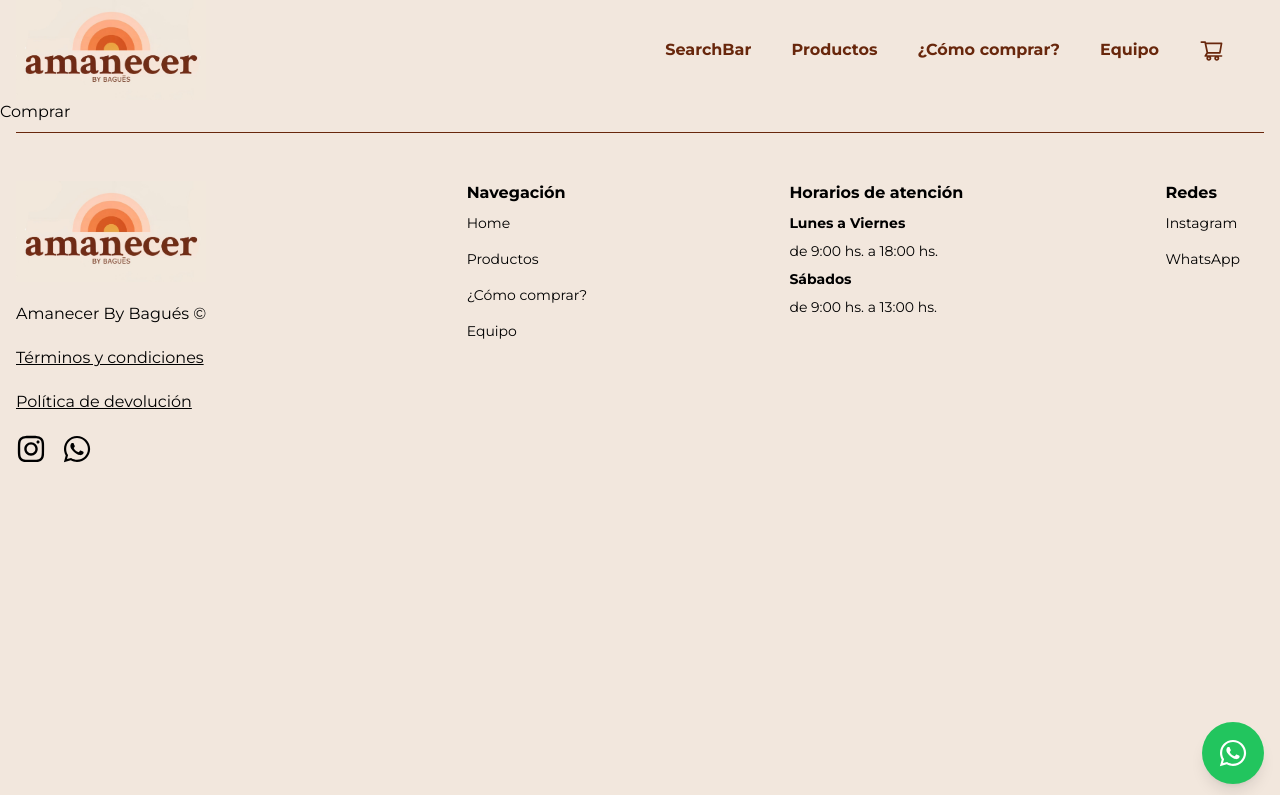
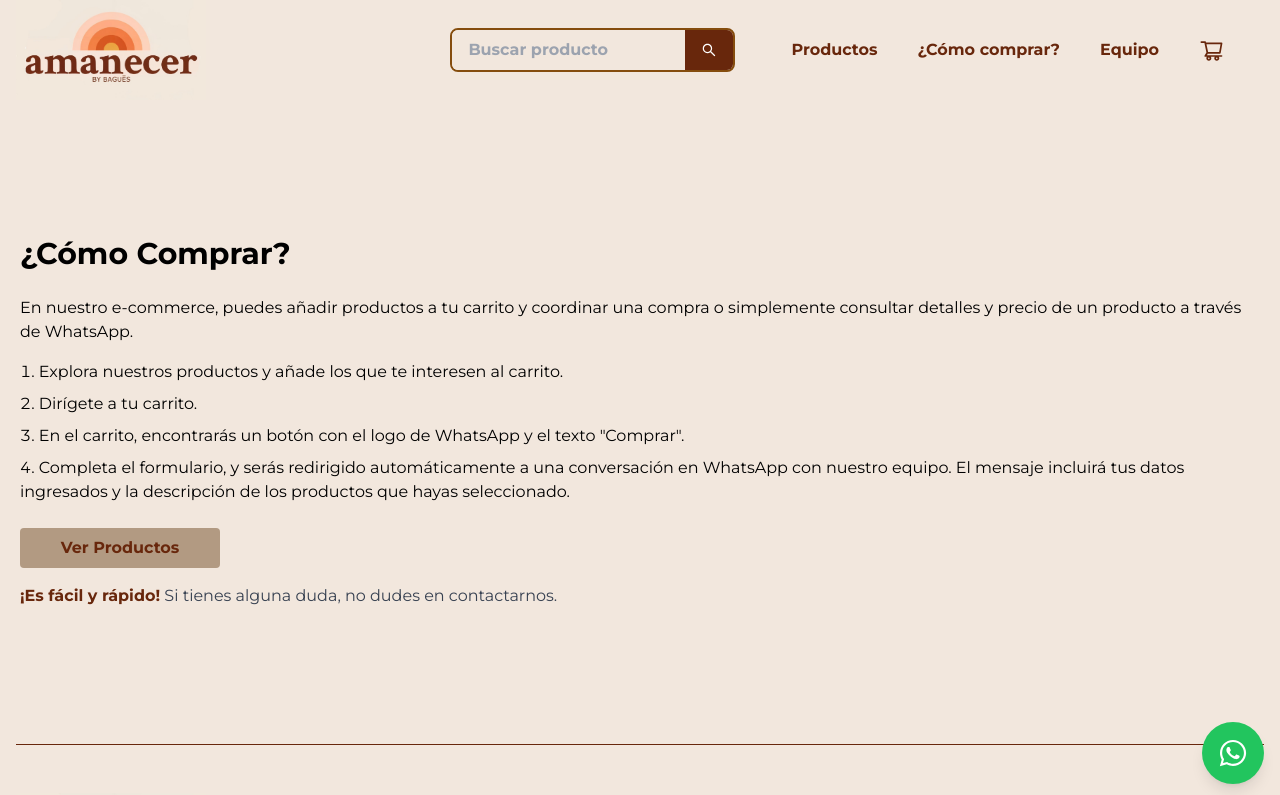
Before and after one commit to bautiliendo/amanecer-project, a React (Vite) app: page /comprar in a window 1280 px wide. Shown: the top 795 px of the page. Built offline with nearby package versions, Linux system fonts and the light colour scheme.

Commit message:
-Nuevas secciones -Cómo comprar ? -Empty Cart -Empty Search -Hero (retoque estilos) -SearchBar

```diff
--- a/src/components/Cart.tsx
+++ b/src/components/Cart.tsx
@@ -1,7 +1,7 @@
-import React from 'react'
+import { EmptyCart } from './EmptyCart'
 
 export const Cart = () => {
   return (
-    <div>Cart</div>
+    <EmptyCart />
   )
 }
--- a/src/components/Comprar.tsx
+++ b/src/components/Comprar.tsx
@@ -1,7 +1,30 @@
-import React from 'react'
+import { useNavigate } from "react-router-dom"
 
-export const Comprar = () => {
+export const Comprar: React.FC = () => {
+  const navigate = useNavigate()
   return (
-    <div>Comprar</div>
+    <div className="w-full py-32 px-4 ">
+      <div className='max-w-[1240px] mx-auto grid '>
+        <h2 className="md:text-3xl sm:text-2xl text-xl font-bold py-2">¿Cómo Comprar?</h2>
+        <p className="my-4">
+          En nuestro e-commerce, puedes añadir productos a tu carrito y coordinar una compra o simplemente consultar detalles y precio de un producto a través de WhatsApp.
+        </p>
+        <ol className="list-decimal list-inside">
+          <li className="mb-2">Explora nuestros productos y añade los que te interesen al carrito.</li>
+          <li className="mb-2">Dirígete a tu carrito.</li>
+          <li className="mb-2">
+            En el carrito, encontrarás un botón con el logo de WhatsApp y el texto "Comprar".
+          </li>
+          <li className="mb-2">
+            Completa el formulario, y serás redirigido automáticamente a una conversación en WhatsApp con nuestro equipo. El mensaje
+            incluirá tus datos ingresados y la descripción de los productos que hayas seleccionado.
+          </li>
+        </ol>
+        <button onClick={() => navigate('/products')} className="my-4 bg-[#B29A82] text-[#68270C] w-[200px] font-bold px-4 py-2 rounded ">Ver Productos</button>
+        <p className="text-gray-700">
+          <strong className='text-[#68270C]'>¡Es fácil y rápido!</strong> Si tienes alguna duda, no dudes en contactarnos.
+        </p>
+      </div>
+    </div>
   )
 }
--- /dev/null
+++ b/src/components/EmptyCart.tsx
@@ -0,0 +1,32 @@
+import { useNavigate } from "react-router-dom"
+
+export const EmptyCart = () => {
+    const navigate = useNavigate();
+
+    return (
+        <div className="w-full py-32 px-4 ">
+            <div className='max-w-[1240px] mx-auto grid '>
+                <h2 className="md:text-3xl sm:text-2xl text-xl font-bold py-2">Tu carrito se encuentra vacio !</h2>
+                <p className='my-4'>
+                    Si quieres hacer una compra o consultar acerca del precio y detalles de un producto, selecciona el producto que te interese y haz clic en el botón <strong>Añadir al carrito</strong>. Luego dirígete al mismo y haz clic en el botón <strong>Comprar</strong>. ¡Nuestro equipo se pondrá en contacto contigo enseguida!
+                </p>
+
+                <button onClick={() => navigate('/products')} className="my-4 bg-[#B29A82] text-[#68270C] w-[200px] font-bold px-4 py-2 rounded ">Ver Productos</button>
+            </div>
+        </div>
+    )
+}
+
+
+/* <div className='w-full bg-white py-32 px-4'>
+<div className='max-w-[1240px] mx-auto grid '>
+<div className='flex flex-col justify-center'>
+  <h1 className='md:text-3xl sm:text-2xl text:1xl font-bold py-2'>El Carrito está vacío !</h1>
+  <p className='my-8'>
+    Si quieres hacer una compra o consultar acerca del precio y detalles de un producto, selecciona el producto que te interese y haz clic en el botón <strong>Añadir al carrito</strong>. Luego dirígete al mismo y haz clic en el botón <strong>Consultar</strong>. ¡Nuestro equipo se pondrá en contacto contigo!
+  </p>
+
+  <button onClick={() => navigate('/productos')} className="w-[200px] bg-[#00df9a] text-gray-900 hover:bg-[#1ea77b] py-2 px-6 my-2 rounded-full text-sm font-semibold transition duration-300 ease-in-out transform hover:scale-105 hover:shadow-lg">Ver Productos</button>
+</div>
+</div>
+</div> */
--- /dev/null
+++ b/src/components/EmptySearch.tsx
@@ -0,0 +1,31 @@
+import { useNavigate } from "react-router-dom"
+
+export const EmptySearch = () => {
+    const navigate = useNavigate();
+
+    return (
+        <div className="w-full py-32 px-4 ">
+            <div className='max-w-[1240px] mx-auto grid '>
+                <h2 className="md:text-3xl sm:text-2xl text-xl font-bold py-2">¿Cómo Comprar?</h2>
+                <p className="my-4">
+                    En nuestro e-commerce, puedes añadir productos a tu carrito y coordinar una compra o simplemente consultar detalles y precio de un producto a través de WhatsApp.
+                </p>
+                <ol className="list-decimal list-inside">
+                    <li className="mb-2">Explora nuestros productos y añade los que te interesen al carrito.</li>
+                    <li className="mb-2">Dirígete a tu carrito.</li>
+                    <li className="mb-2">
+                        En el carrito, encontrarás un botón con el logo de WhatsApp y el texto "Comprar".
+                    </li>
+                    <li className="mb-2">
+                        Completa el formulario, y serás redirigido automáticamente a una conversación en WhatsApp con nuestro equipo. El mensaje
+                        incluirá tus datos ingresados y la descripción de los productos que hayas seleccionado.
+                    </li>
+                </ol>
+                <button onClick={() => navigate('/products')} className="my-4 bg-[#B29A82] text-[#68270C] w-[200px] font-bold px-4 py-2 rounded ">Ver Productos</button>
+                <p className="text-gray-700">
+                    <strong className='text-[#68270C]'>¡Es fácil y rápido!</strong> Si tienes alguna duda, no dudes en contactarnos.
+                </p>
+            </div>
+        </div>
+    )
+}
--- a/src/components/Hero.tsx
+++ b/src/components/Hero.tsx
@@ -36,15 +36,15 @@ export const Hero: React.FC = () => {
   }
 
   return (
-    <div className="w-full pt-40 px-4 sm:py-12 pb-12 sm:px-6 lg:py-16 lg:px-8">
+    <div className="min-h-screen w-full sm:pt-20 pt-32 px-2">
       <div className="flex flex-col md:flex-row items-center justify-between gap-8">
         <div className="w-full md:w-1/2 flex flex-col items-start justify-center">
           <h1 className="text-3xl sm:text-4xl font-bold mb-4">Amanecer By Bagués - CBA</h1>
           <p className="text-base sm:text-lg mb-6">La tienda donde descubrirás una exquisita selección de fragancias y productos para renovar tu estilo personal</p>
-          <button onClick={() => navigate('/equipo')} className="bg-[#B29A82] text-[#68270C] font-bold px-4 py-2 rounded">Quiero unirme al equipo</button>
+          <button onClick={() => navigate('/equipo')} className="bg-[#B29A82] text-[#68270C] font-bold px-4 py-2 rounded">Quiero unirme al equipo !</button>
         </div>
-        <div className="w-full md:w-1/2 h-[350px] md:h-[500px] lg:h-[500px] relative group">
-        <h2 className="text-xl text-[#68270C] font-bold">OFERTAS SEMANALES</h2>
+        <div className="w-full md:w-1/2 h-[350px] md:h-[500px] lg:h-[500px] relative group ">
+        <h2 className="text-xl text-[#68270C] font-bold py-1">OFERTAS SEMANALES</h2>
           <div
             style={{ backgroundImage: `url(${slides[currentIndex].url})` }}
             className="w-full h-full rounded-2xl bg-center bg-cover duration-500"
--- a/src/components/common/SearchBar.tsx
+++ b/src/components/common/SearchBar.tsx
@@ -1,7 +1,50 @@
-import React from 'react'
+import { AiOutlineSearch } from "react-icons/ai";
+import { useState } from "react";
+// import { useFiltersContext } from "../hooks/useFiltersContext";
+// import { useLocation, useNavigate } from "react-router-dom";
 
-export const SearchBar = () => {
+export const SearchBar: React.FC = () => {
+  // const { pathname } = useLocation();
+  // const navigate = useNavigate();
+  const [searchInput, setSearchInput] = useState('');
+  // const { setFilters } = useFiltersContext()
+
+  const handleSearchInputChange = (event: React.ChangeEvent<HTMLInputElement>) => {
+    //     setSearchInput(event.target.value);
+  }
+
+  const handleSearch = (event: React.FormEvent<HTMLFormElement>) => {
+    //     event.preventDefault();
+    //     if ((searchInput != '') && !(searchInput.startsWith(' '))) {
+
+    //         setFilters({
+    //             category: '',
+    //             searched: searchInput
+    //         });
+    //         navigate('/productos')
+    //         if (pathname != '/') {
+    //             window.scrollTo(0, 0);
+    //         }
+    //     } else return
+  }
+
   return (
-    <div className=''>SearchBar</div>
-  )
+    <div className="justify-center hidden lg:flex">
+      <form className="flex w-full max-w-md mx-4 border-2 border-yellow-800 rounded-lg overflow-hidden" onSubmit={handleSearch}>
+        <input
+          type='text'
+          placeholder='Buscar producto'
+          className="flex-grow px-4 py-2 bg-[#F2E7DD] text-gray-700 focus:outline-none"
+          value={searchInput}
+          onChange={handleSearchInputChange}
+        />
+        <button
+          type="submit"
+          className="flex items-center justify-center px-4 py-2 bg-[#68270C] text-white hover:bg-[#50200B] focus:outline-none"
+        >
+          <AiOutlineSearch />
+        </button>
+      </form>
+    </div>
+  );
 }
```
